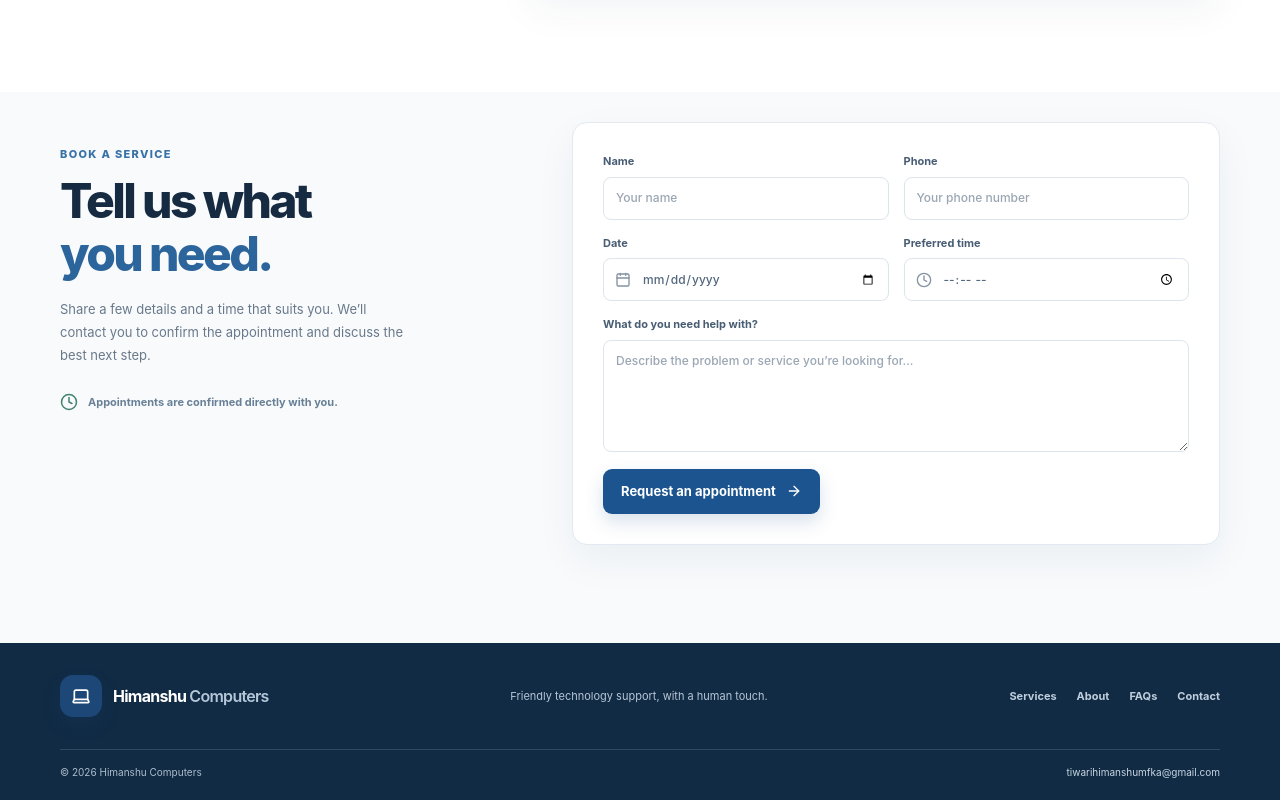
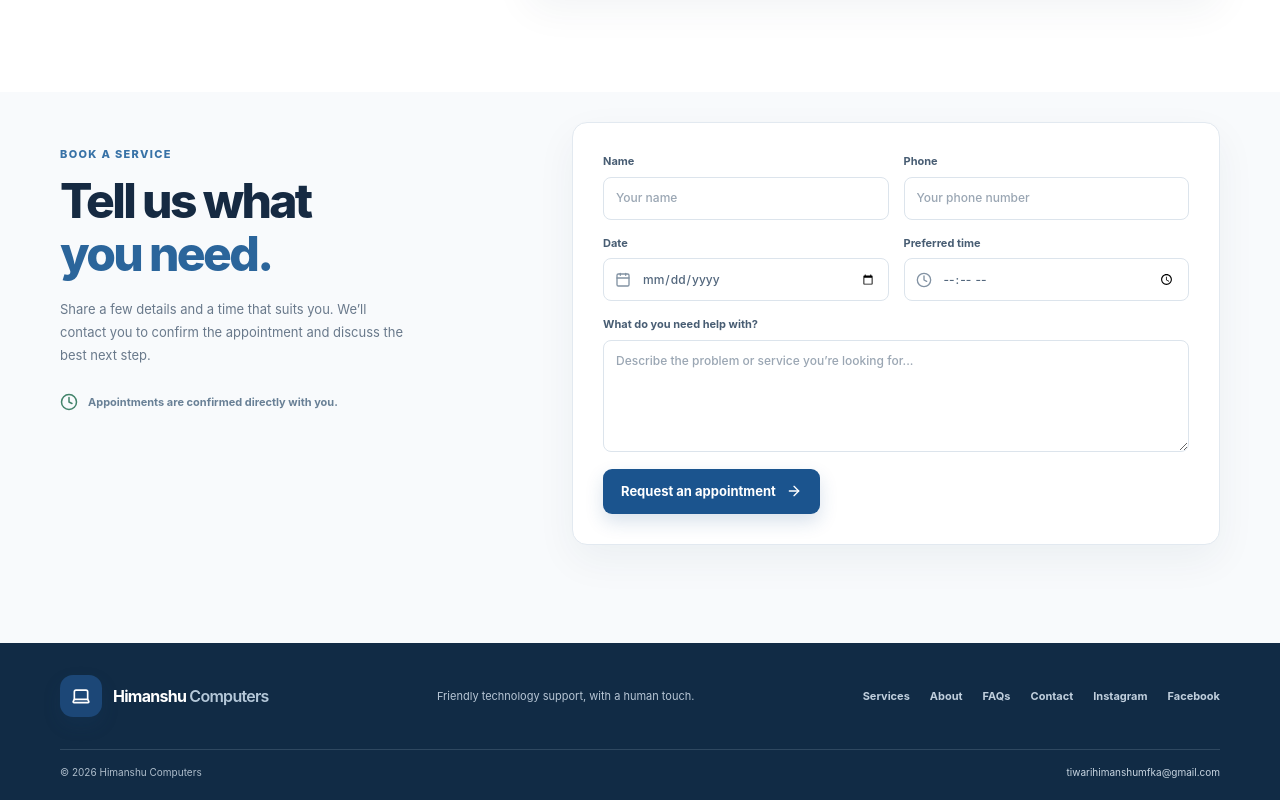
Before and after one commit to incredtiwari/anshucomputer, a React (Vite) app: page / in a window 1280 px wide. Shown: the part 3945-4745 px from the top of the page. Built offline with nearby package versions, Linux system fonts and the light colour scheme.

Commit message:
Keep existing payment and social links in the refreshed site

```diff
--- a/src/App.jsx
+++ b/src/App.jsx
@@ -431,7 +431,10 @@ function App() {
                   <CheckCircle2 size={42} aria-hidden="true" />
                   <h3>Request received.</h3>
                   <p>Thanks for reaching out. Himanshu will contact you to confirm a convenient time.</p>
-                  <a className="button button-secondary" href={"tel:" + ownerDetails.phone}><Phone size={16} /> Call us directly</a>
+                  <div className="success-actions">
+                    <a className="button button-secondary" href={"tel:" + ownerDetails.phone}><Phone size={16} /> Call us directly</a>
+                    <a className="button button-upi" href="upi://pay?pa=t.m@ptaxis&pn=Himanshu%20Computers&cu=INR"><Zap size={16} /> Pay via UPI</a>
+                  </div>
                   <button className="text-link" type="button" onClick={() => setBookingStatus("idle")}>Make another booking request</button>
                 </div>
               ) : (
@@ -461,6 +464,8 @@ function App() {
           <p>Friendly technology support, with a human touch.</p>
           <div className="footer-links">
             <a href="#services">Services</a><a href="#about">About</a><a href="#faqs">FAQs</a><a href="#contact">Contact</a>
+            <a href="https://www.instagram.com/incredtiwarii/" target="_blank" rel="noopener noreferrer">Instagram</a>
+            <a href="https://www.facebook.com/Incred.tiwari" target="_blank" rel="noopener noreferrer">Facebook</a>
           </div>
         </div>
         <div className="container footer-bottom">
```
